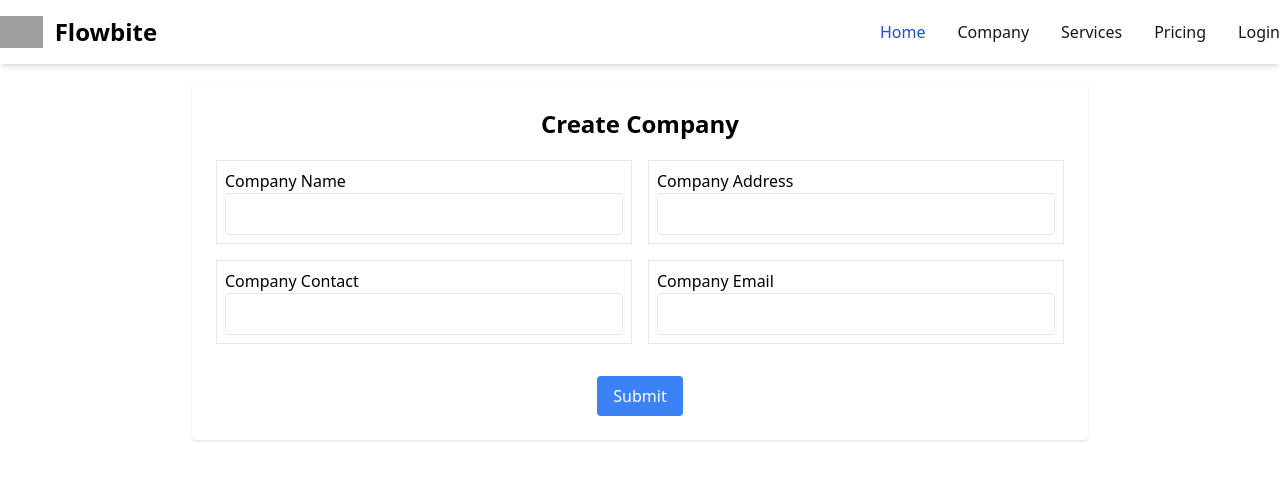
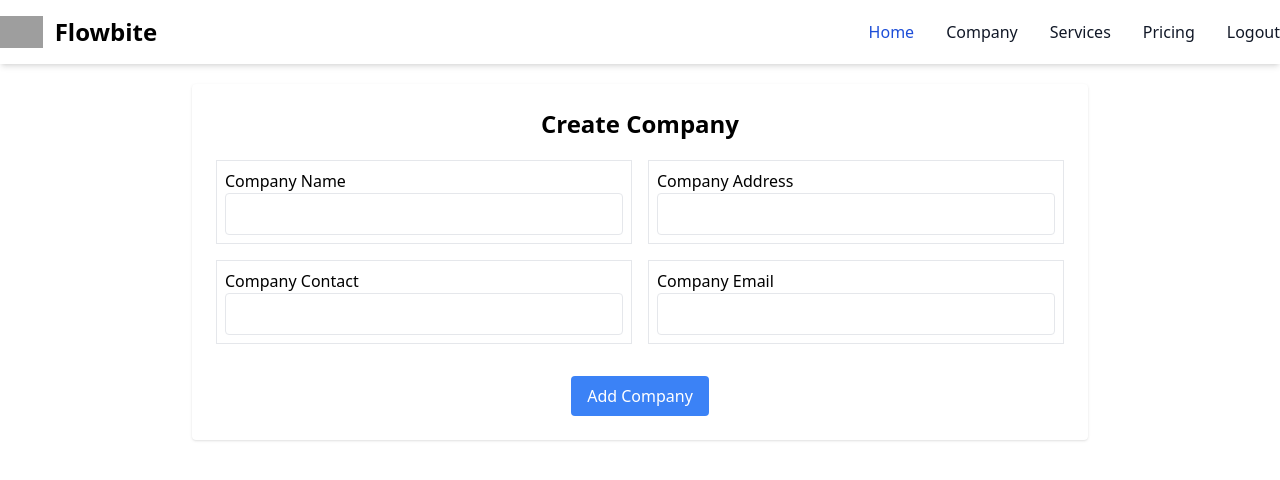
Before and after one commit to ashishkhadka32/crudOperation, a PHP site: page /addCompany.php in a window 1280 px wide. Shown: the top 480 px of the page. Run offline with PHP 8.4, Linux system fonts and the light colour scheme; the visitor is signed in with stand-in values (Sample User, id 1); some libraries are stand-ins or nearby versions; grey boxes are pictures that could not be loaded.

Commit message:
final commit

```diff
--- a/action/processAddCompany.php
+++ b/action/processAddCompany.php
@@ -12,7 +12,7 @@ if(isset($_POST))
     $res = mysqli_query($conn, $sql);
 
     if($res){
-        echo "<script>alert('Company added successfully!'); window.location.href='../view/displayCompany.php';</script>";
+        header("Location: ../view/displayCompany.php");
     }
     else{
         echo"not inserted";
--- a/view/addCompany.php
+++ b/view/addCompany.php
@@ -23,7 +23,7 @@ include '../view/component/header.php';
                     <input type="text" id="email" name="email" class="w-full border p-2 rounded" required>
                 </div>
                 <div class="col-span-2 text-center mt-4">
-                    <button class="bg-blue-500 text-white px-4 py-2 rounded">Submit</button>
+                    <button class="bg-blue-500 text-white px-4 py-2 rounded">Add Company</button>
                 </div>
             </div>
         </form>
--- a/view/component/header.php
+++ b/view/component/header.php
@@ -54,10 +54,27 @@ if (!isset($_SESSION['email'])) {
                         <a href="#"
                             class="block py-2 px-3 text-gray-900 rounded-sm hover:bg-gray-100 md:hover:bg-transparent md:border-0 md:hover:text-blue-700 md:p-0 dark:text-white md:dark:hover:text-blue-500 dark:hover:bg-gray-700 dark:hover:text-white md:dark:hover:bg-transparent">Pricing</a>
                     </li>
-                    <li>
-                        <a href="./login.php"
-                            class="block py-2 px-3 text-gray-900 rounded-sm hover:bg-gray-100 md:hover:bg-transparent md:border-0 md:hover:text-blue-700 md:p-0 dark:text-white md:dark:hover:text-blue-500 dark:hover:bg-gray-700 dark:hover:text-white md:dark:hover:bg-transparent">Login</a>
-                    </li>
+                    <?php
+                    if (!isset($_SESSION['email'])) {
+                    ?>
+                        <li>
+                            <a href="./login.php"
+                                class="block py-2 px-3 text-gray-900 rounded-sm hover:bg-gray-100 md:hover:bg-transparent md:border-0 md:hover:text-blue-700 md:p-0 dark:text-white md:dark:hover:text-blue-500 dark:hover:bg-gray-700 dark:hover:text-white md:dark:hover:bg-transparent">Login</a>
+                        </li>
+                    <?php
+                    }
+                    else{
+                        ?>
+                        <li>
+                            <a href="./login.php"
+                                class="block py-2 px-3 text-gray-900 rounded-sm hover:bg-gray-100 md:hover:bg-transparent md:border-0 md:hover:text-blue-700 md:p-0 dark:text-white md:dark:hover:text-blue-500 dark:hover:bg-gray-700 dark:hover:text-white md:dark:hover:bg-transparent">Logout</a>
+
+                       </li>
+                       <?php
+                    }
+                    ?>
+
+
                 </ul>
             </div>
         </div>
--- a/view/displayCompany.php
+++ b/view/displayCompany.php
@@ -3,9 +3,10 @@ include '../view/component/header.php';
 ?>
 
 <section>
+    <!-- <?php include('../view/toast.php'); ?> -->
 <div class="flex justify-end m-2">
     <a href="../view/addCompany.php">
-        <button class="bg-green-500 hover:bg-green-600 text-white rounded text-[18px] py-2">
+        <button class="bg-green-500 hover:bg-green-600 text-white rounded text-[18px] px-3 mt-2 py-1 mr-2">
             Add Company
         </button>
     </a>
--- a/view/login.php
+++ b/view/login.php
@@ -1,6 +1,7 @@
     <?php
     session_start();
     ?>
+
     <!DOCTYPE html>
     <html lang="en">
 
@@ -11,7 +12,6 @@
         <script src="https://cdn.tailwindcss.com"></script> <!-- Use CDN for testing -->
         <script src="https://code.jquery.com/jquery-3.6.0.min.js"></script>
     </head>
-
     <body>
         <body class="bg-gray-100 flex items-center justify-center min-h-screen">
             <form action="../auth/processLogin.php" method="post" class="bg-white p-6 rounded-lg shadow-lg w-full max-w-md">
```
Also changed, not shown: asset/toast.php (added, +16 -0 lines).
